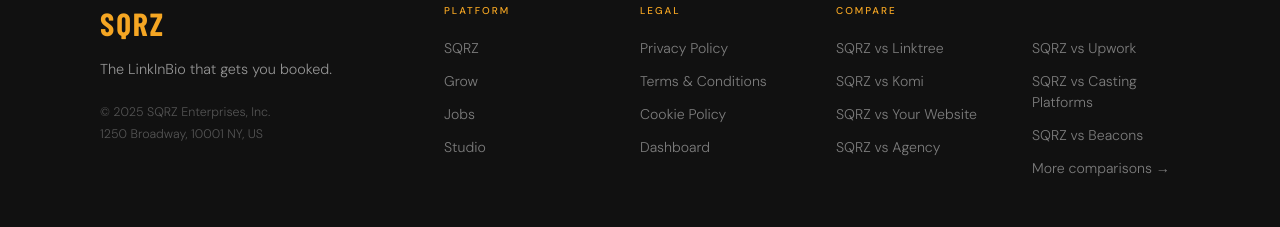
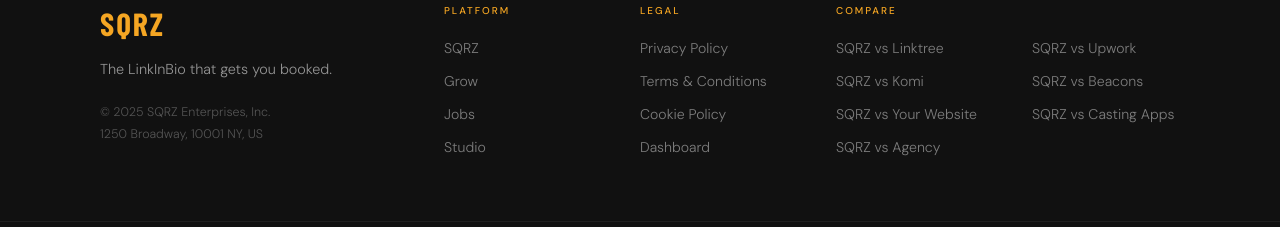
Before and after one commit to Sqrz-ent/cast, a SvelteKit app: page / in a window 1280 px wide. Shown: the part 6913-7140 px from the top of the page. Built offline with nearby package versions, Linux system fonts and the light colour scheme; no server answers; the database is empty; a web font is replaced by a local one.

Commit message:
fix: restore all 7 comparison links in footer, casting platforms as 7th

```diff
--- a/src/routes/+layout.svelte
+++ b/src/routes/+layout.svelte
@@ -74,9 +74,8 @@
         <p class="footer-col-heading footer-col-heading-spacer" aria-hidden="true">&nbsp;</p>
         <ul class="footer-links">
           <li><a href="/compare/sqrz-vs-fiverr-upwork">SQRZ vs Upwork</a></li>
-          <li><a href="/compare/sqrz-vs-casting-platforms">SQRZ vs Casting Platforms</a></li>
           <li><a href="/compare/sqrz-vs-beacons">SQRZ vs Beacons</a></li>
-          <li><a href="/compare">More comparisons →</a></li>
+          <li><a href="/compare/sqrz-vs-casting-platforms">SQRZ vs Casting Apps</a></li>
         </ul>
       </div>
 
```
